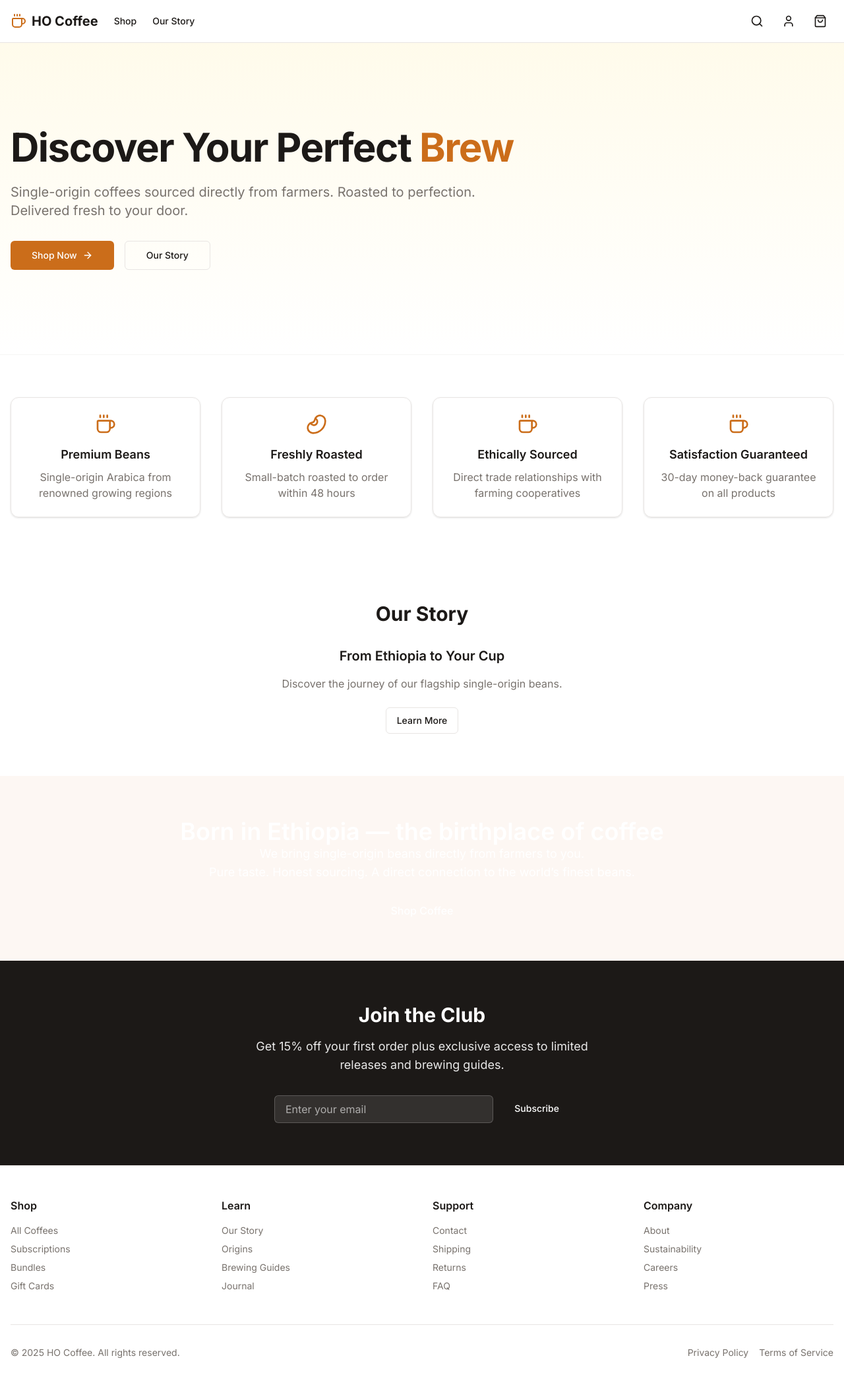
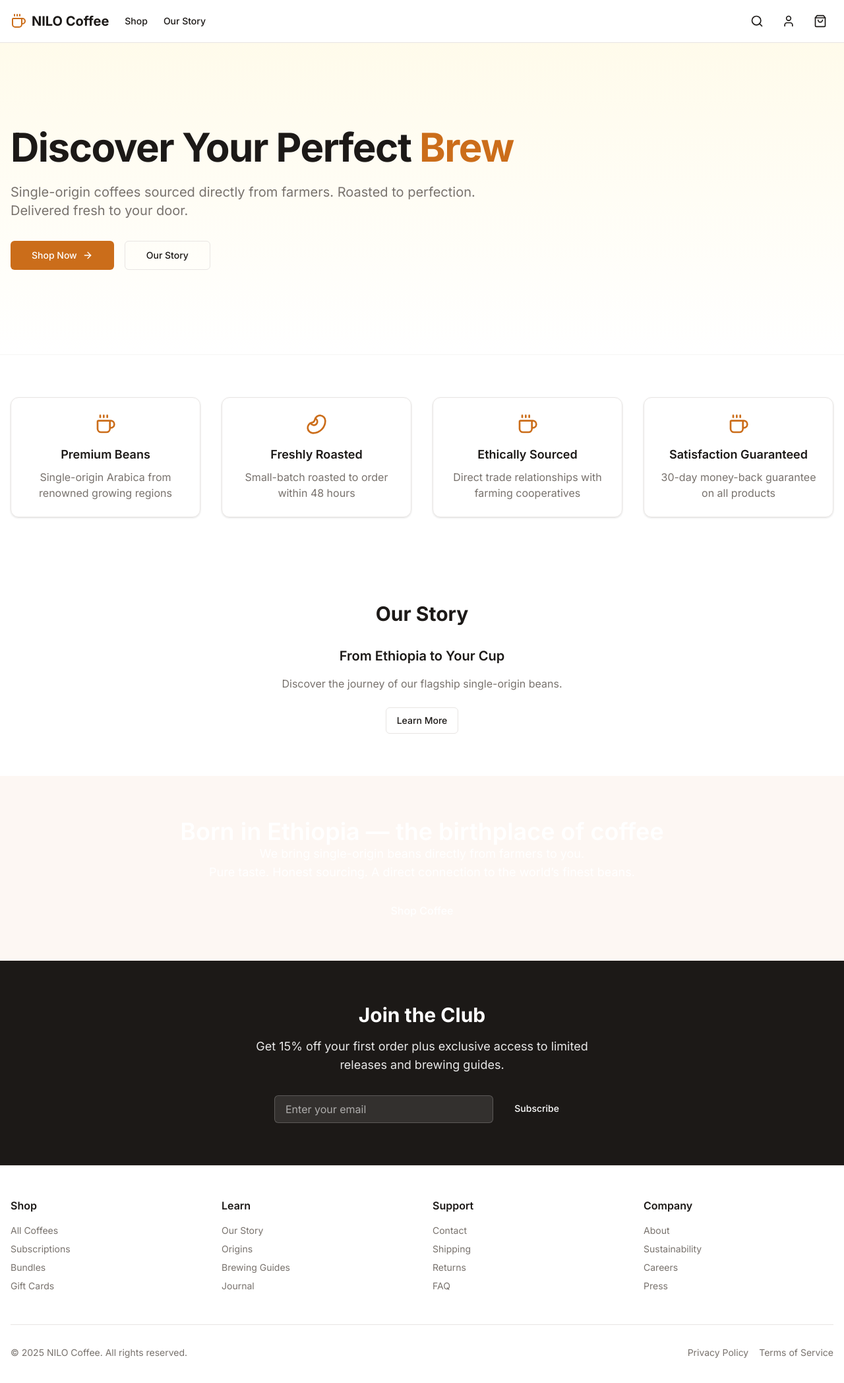
Before and after one commit to gebruabreha-jpg/coffe, a Next.js app: page / in a window 1280 px wide. Shown: the top 2096 px of the page at 66% size. Built offline with nearby package versions, Linux system fonts and the light colour scheme.

Commit message:
firstcommit

```diff
--- a/components/layout/Footer.tsx
+++ b/components/layout/Footer.tsx
@@ -45,7 +45,7 @@ export default function Footer() {
 
         <div className="mt-12 pt-8 border-t flex flex-col md:flex-row justify-between items-center gap-4">
           <p className="text-sm text-muted-foreground">
-            © 2025 HO Coffee. All rights reserved.
+            © 2025 NILO Coffee. All rights reserved.
           </p>
           <div className="flex gap-4">
             <Link href="/privacy" className="text-sm text-muted-foreground hover:text-foreground">
--- a/components/layout/Header.tsx
+++ b/components/layout/Header.tsx
@@ -15,7 +15,7 @@ export default function Header() {
 
             <Link href="/" className="flex items-center space-x-2">
               <Coffee className="h-6 w-6 text-primary" />
-              <span className="font-bold text-xl">HO Coffee</span>
+              <span className="font-bold text-xl">NILO Coffee</span>
             </Link>
 
             <nav className="hidden md:flex items-center gap-6 text-sm font-medium">
```
Also changed, not shown: 1 other file (tests, documents, lock files or other folders).
